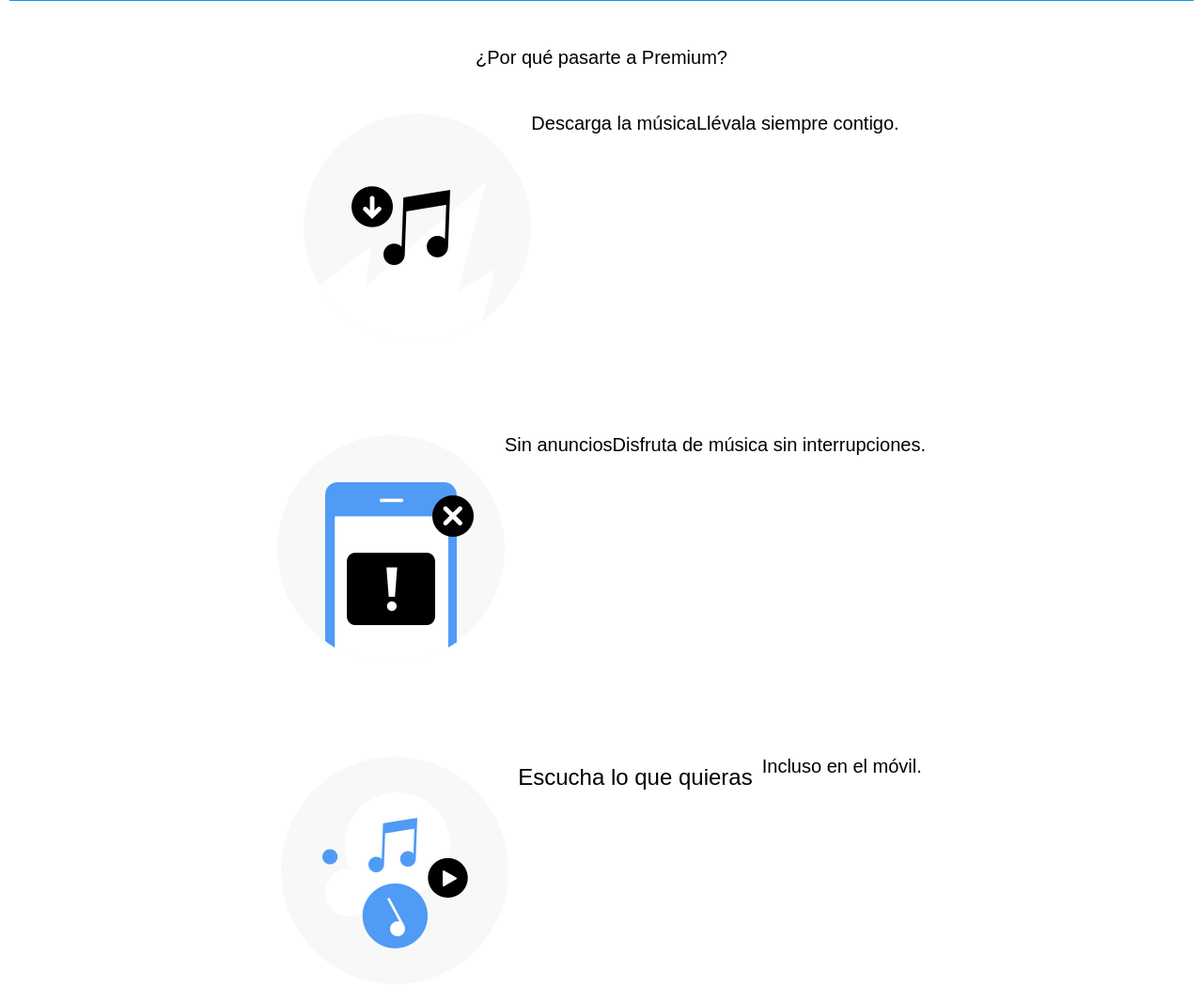
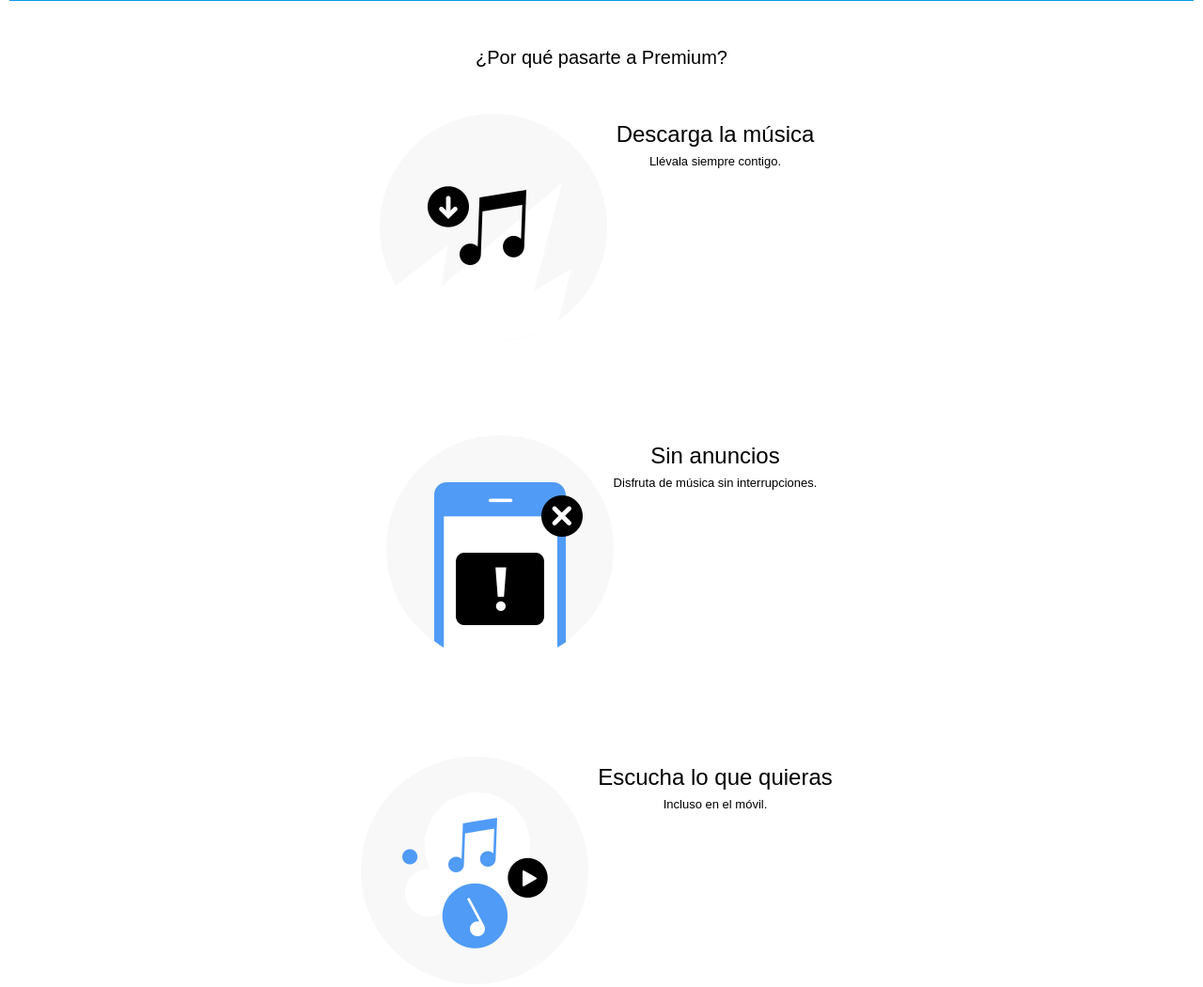
Before and after one commit to Adalab/promo-S-modulo-1-pair-13-spotify, a plain HTML site: page index.html in a window 1280 px wide. Shown: the part 280-1330 px from the top of the page at 94% size. Drawn offline with Linux system fonts and the light colour scheme.

Commit message:
add change

```diff
--- a/css/main.css
+++ b/css/main.css
@@ -81,6 +81,10 @@ display: flex;
     display: flex;
     height: 1,5rem;
     padding: 5rem;
+    font-size: 0,8rem;
+}
+.beneficios .texto {
+    font-size: small;
 }
 
 .info {
--- a/index.html
+++ b/index.html
@@ -34,26 +34,34 @@
             <h2>¿Por qué pasarte a Premium?</h2>
             <aside class="beneficios">
                 <img src="./images.jpg/benefit-1.png" alt="Musica">
-                <h3>Descarga la música</h3>
+                <div class="texto">
+                  <h3 class="titulo3">Descarga la música</h3>
                   <p>Llévala siempre contigo.</p>
+                </div>
             </aside>
 
            <aside class="beneficios">
                 <img src="./images.jpg/benefit-2.png" alt="Sin anuncios">
-                <h3>Sin anuncios</h3>
+                <div class="texto">
+                  <h3 class="titulo3">Sin anuncios</h3>
                   <p>Disfruta de música sin interrupciones.</p>
+                </div>
             </aside>
 
             <aside class="beneficios">
                 <img src="./images.jpg/benefit-3.png" alt="Todo lo que quieras">
+                <div class="texto">
                   <h3 class="titulo3">Escucha lo que quieras</h3>
                   <p>Incluso en el móvil.</p>
+                </div>
             </aside>
 
            <aside class="beneficios">
                 <img src="./images.jpg/benefit-4.png" alt="Salta las canciones">
+                <div class="texto">
                   <h3 class="titulo3">Salta todas las canciones que quieras</h3>
                   <p>Simplemente dale a siguiente.</p>
+                </div>
           </aside>
         </section>
 
```
Lines whose indentation alone changed are shown as unchanged.
